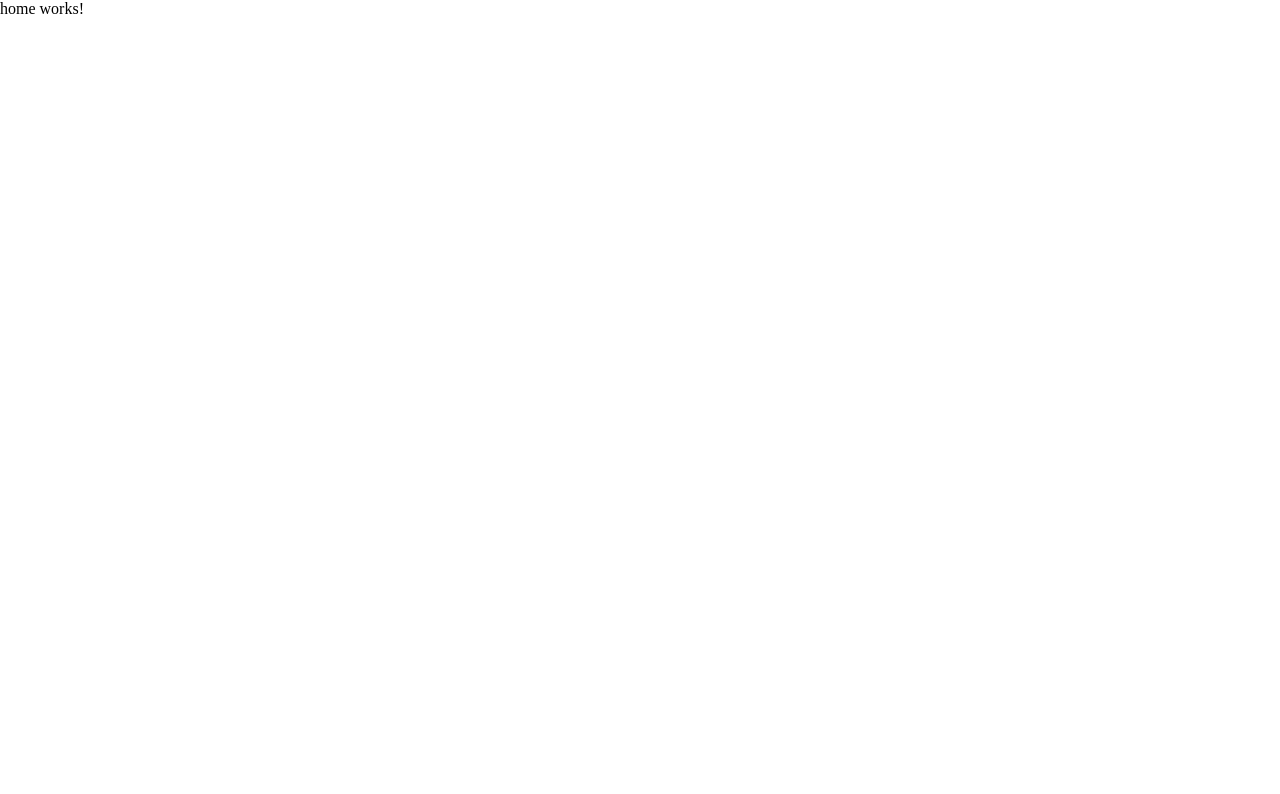
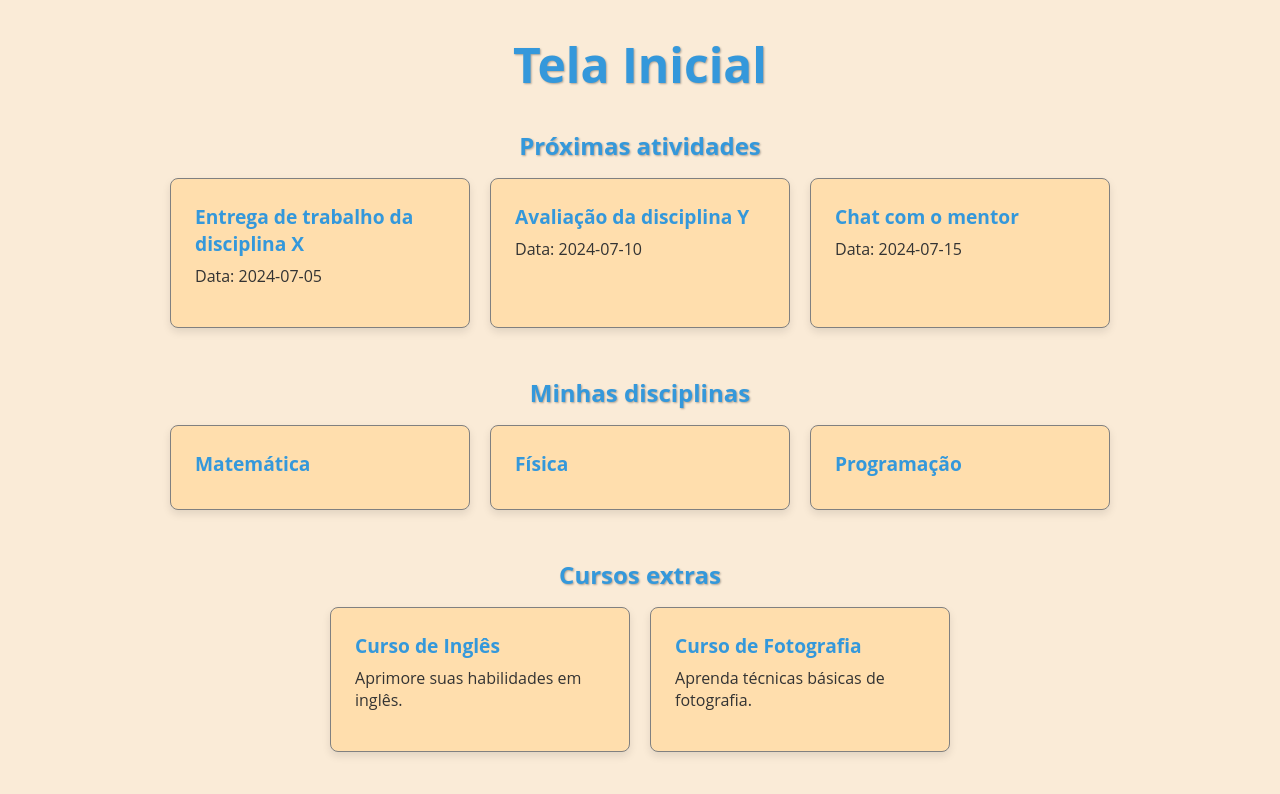
Before and after one commit to gustavobdambros/M2S07-08-FS-Education, an Angular app: page /home in a window 1280 px wide. Shown: the top 794 px of the page. Built offline with nearby package versions, Linux system fonts and the light colour scheme.

Commit message:
[M2S07] Ex. 07- Criação da tela inicial

```diff
--- a/src/app/home/home.component.html
+++ b/src/app/home/home.component.html
@@ -1 +1,35 @@
-<p>home works!</p>
+<div class="container">
+  <h2>Tela Inicial</h2>
+
+  <!-- Próximas Atividades -->
+  <div class="section">
+    <h3>Próximas atividades</h3>
+    <div class="cards-container">
+      <div class="card" *ngFor="let atividade of proximasAtividades">
+        <h4>{{ atividade.titulo }}</h4>
+        <p>Data: {{ atividade.data }}</p>
+      </div>
+    </div>
+  </div>
+
+  <!-- Minhas Disciplinas -->
+  <div class="section">
+    <h3>Minhas disciplinas</h3>
+    <div class="cards-container">
+      <div class="card" *ngFor="let disciplina of minhasDisciplinas">
+        <h4>{{ disciplina }}</h4>
+      </div>
+    </div>
+  </div>
+
+  <!-- Cursos Extras -->
+  <div class="section">
+    <h3>Cursos extras</h3>
+    <div class="cards-container">
+      <div class="card" *ngFor="let curso of cursosExtras">
+        <h4>{{ curso.titulo }}</h4>
+        <p>{{ curso.descricao }}</p>
+      </div>
+    </div>
+  </div>
+</div>
--- a/src/app/home/home.component.scss
+++ b/src/app/home/home.component.scss
@@ -0,0 +1,68 @@
+$primary-color: #3498db;
+$background-color: #faebd7;
+$container-background-color: #ffdead;
+$text-color: #333;
+$input-border-color: #ccc;
+$font-family: "Open Sans", sans-serif;
+
+.container {
+  display: flex;
+  flex-direction: column;
+  align-items: center;
+  padding: 2rem;
+  background-color: $background-color;
+  font-family: $font-family;
+  min-height: 100vh;
+
+  h2 {
+    color: $primary-color;
+    font-size: 3rem;
+    margin-bottom: 2rem;
+    text-shadow: 1px 1px 2px rgba(0, 0, 0, 0.3);
+  }
+
+  .section {
+    width: 100%;
+    margin-bottom: 3rem;
+
+    h3 {
+      color: $primary-color;
+      font-size: 1.5rem;
+      margin-bottom: 1rem;
+      text-align: center;
+      text-shadow: 1px 1px 2px rgba(0, 0, 0, 0.3);
+    }
+
+    .cards-container {
+      display: flex;
+      justify-content: center;
+      gap: 20px;
+      flex-wrap: wrap;
+
+      .card {
+        width: 300px;
+        background-color: $container-background-color;
+        border: 1.5px solid gray;
+        border-radius: 8px;
+        padding: 1.5rem;
+        box-shadow: 0 4px 8px rgba(0, 0, 0, 0.1);
+        transition: transform 0.3s ease-in-out;
+
+        &:hover {
+          transform: translateY(-5px);
+        }
+
+        h4 {
+          color: $primary-color;
+          font-size: 1.2rem;
+          margin-bottom: 0.5rem;
+        }
+
+        p {
+          color: $text-color;
+          margin-bottom: 1rem;
+        }
+      }
+    }
+  }
+}
--- a/src/app/home/home.component.ts
+++ b/src/app/home/home.component.ts
@@ -1,12 +1,30 @@
+import { CommonModule } from '@angular/common';
 import { Component } from '@angular/core';
 
 @Component({
   selector: 'app-home',
   standalone: true,
-  imports: [],
+  imports: [CommonModule],
   templateUrl: './home.component.html',
-  styleUrl: './home.component.scss'
+  styleUrls: ['./home.component.scss'],
 })
 export class HomeComponent {
+  proximasAtividades = [
+    { titulo: 'Entrega de trabalho da disciplina X', data: '2024-07-05' },
+    { titulo: 'Avaliação da disciplina Y', data: '2024-07-10' },
+    { titulo: 'Chat com o mentor', data: '2024-07-15' },
+  ];
 
+  minhasDisciplinas = ['Matemática', 'Física', 'Programação'];
+
+  cursosExtras = [
+    {
+      titulo: 'Curso de Inglês',
+      descricao: 'Aprimore suas habilidades em inglês.',
+    },
+    {
+      titulo: 'Curso de Fotografia',
+      descricao: 'Aprenda técnicas básicas de fotografia.',
+    },
+  ];
 }
```
